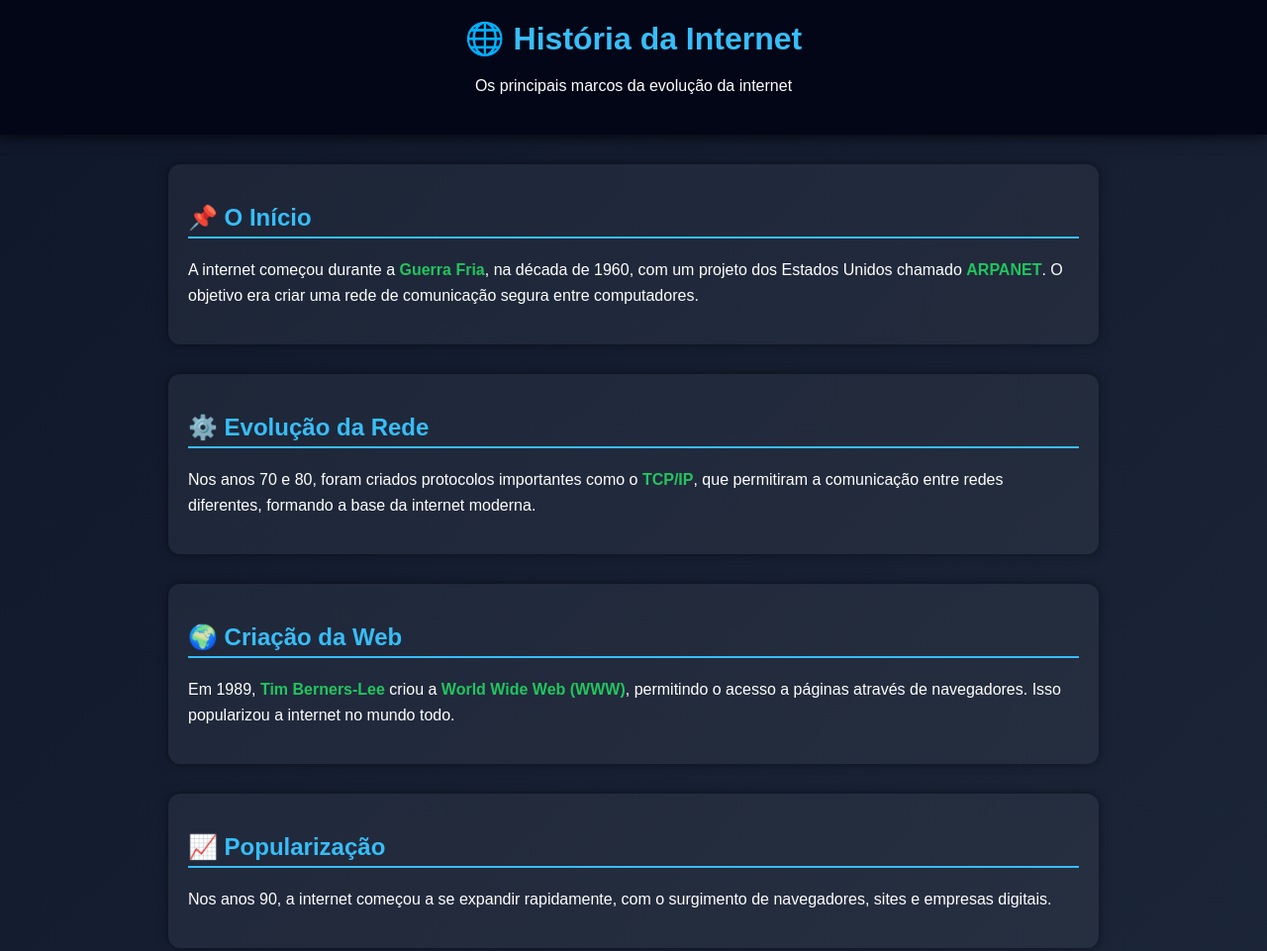
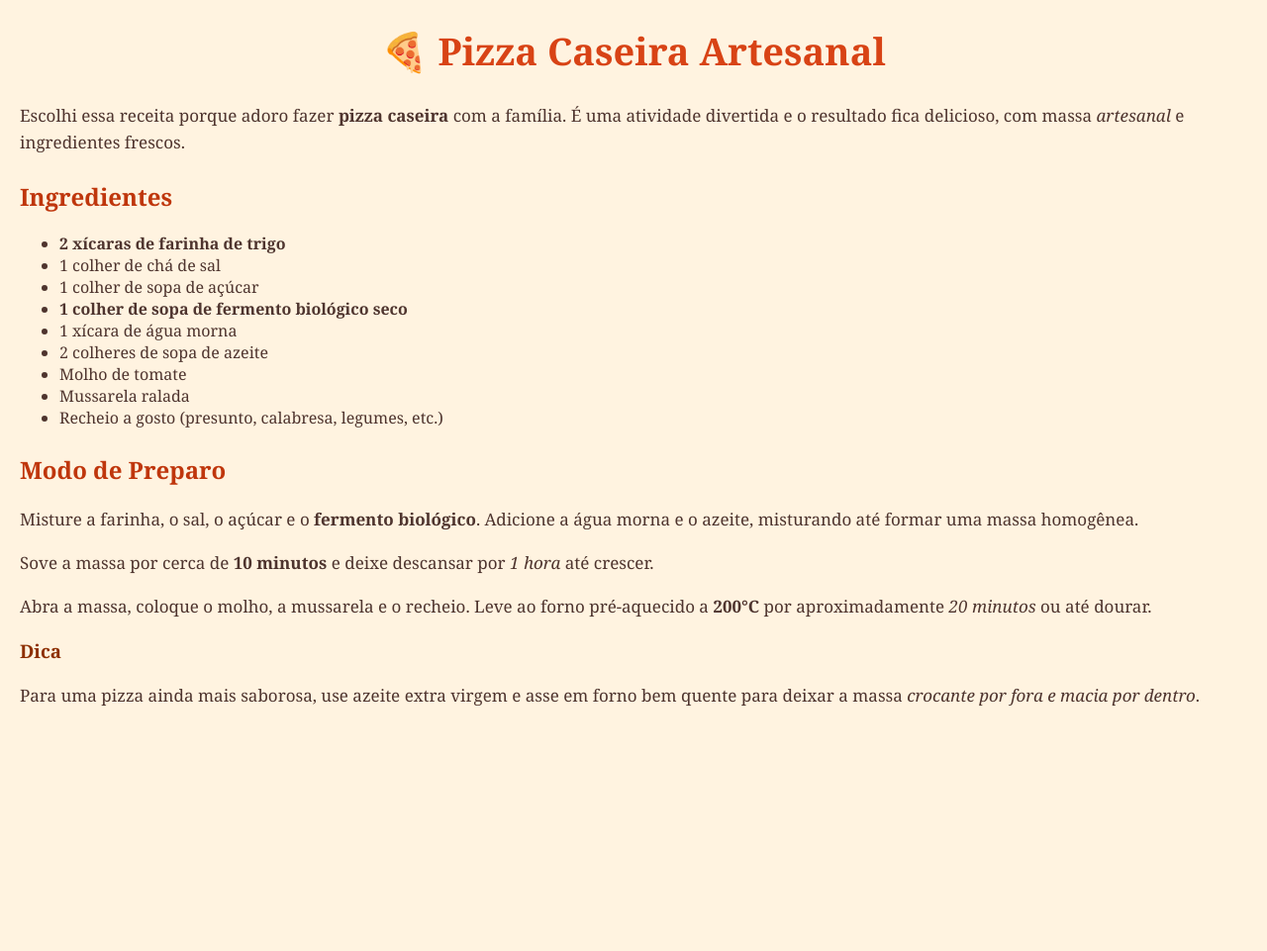
Before and after one commit to fellipehrcosta2008-web/aula1-ds, a plain HTML site: page index.html in a window 1280 px wide. Shown: the top 961 px of the page at 99% size. After the commit the page ends 800 px from the top, so only its background shows below. Drawn offline with Linux system fonts and the light colour scheme.

Commit message:
Add files via upload

```diff
--- a/index.html
+++ b/index.html
@@ -2,141 +2,92 @@
 <html lang="pt-br">
 <head>
 <meta charset="UTF-8">
-<meta name="viewport" content="width=device-width, initial-scale=1.0">
-<title>História da Internet</title>
+<title>Pizza Caseira</title>
 
 <style>
     body {
-        margin: 0;
-        font-family: Arial, Helvetica, sans-serif;
-        background: linear-gradient(135deg, #0f172a, #1e293b);
-        color: #fff;
+        font-family: 'Georgia', serif; /* fonte clássica */
+        background-color: #fff3e0;
+        color: #4e342e;
+        margin: 20px;
     }
 
-    header {
-        background: #020617;
-        padding: 20px;
+    h1 {
+        color: #d84315;
         text-align: center;
-        box-shadow: 0 0 15px #000;
-    }
-
-    header h1 {
-        margin: 0;
-        color: #38bdf8;
-    }
-
-    section {
-        max-width: 900px;
-        margin: 30px auto;
-        padding: 20px;
-        background: rgba(255,255,255,0.05);
-        border-radius: 12px;
-        box-shadow: 0 0 10px rgba(0,0,0,0.5);
+        font-size: 38px;
     }
 
     h2 {
-        color: #38bdf8;
-        border-bottom: 2px solid #38bdf8;
-        padding-bottom: 5px;
+        color: #bf360c;
+        margin-top: 25px;
+    }
+
+    h3 {
+        color: #8d2f00;
     }
 
     p {
+        font-size: 17px;
         line-height: 1.6;
     }
 
-    .linha-tempo {
-        border-left: 3px solid #38bdf8;
-        padding-left: 15px;
-        margin-top: 20px;
+    a {
+        color: #e64a19;
+        text-decoration: none;
     }
 
-    .item {
-        margin-bottom: 15px;
+    a:hover {
+        text-decoration: underline;
     }
-
-    footer {
-        text-align: center;
-        padding: 15px;
-        background: #020617;
-        margin-top: 30px;
-        font-size: 14px;
-        color: #94a3b8;
-    }
-
-    .destaque {
-        color: #22c55e;
-        font-weight: bold;
-    }
-
 </style>
 </head>
 
 <body>
 
-<header>
-    <h1>🌐 História da Internet</h1>
-    <p>Os principais marcos da evolução da internet</p>
-</header>
+<h1>🍕 Pizza Caseira Artesanal</h1>
 
-<section>
-    <h2>📌 O Início</h2>
 <p>
-        A internet começou durante a <span class="destaque">Guerra Fria</span>, na década de 1960,
-        com um projeto dos Estados Unidos chamado <span class="destaque">ARPANET</span>.
-        O objetivo era criar uma rede de comunicação segura entre computadores.
+Escolhi essa receita porque adoro fazer <strong>pizza caseira</strong> com a família.
+É uma atividade divertida e o resultado fica delicioso, com massa <em>artesanal</em>
+e ingredientes frescos.
 </p>
-</section>
 
-<section>
-    <h2>⚙️ Evolução da Rede</h2>
+<h2>Ingredientes</h2>
+<ul>
+    <li><strong>2 xícaras de farinha de trigo</strong></li>
+    <li>1 colher de chá de sal</li>
+    <li>1 colher de sopa de açúcar</li>
+    <li><strong>1 colher de sopa de fermento biológico seco</strong></li>
+    <li>1 xícara de água morna</li>
+    <li>2 colheres de sopa de azeite</li>
+    <li>Molho de tomate</li>
+    <li>Mussarela ralada</li>
+    <li>Recheio a gosto (presunto, calabresa, legumes, etc.)</li>
+</ul>
+
+<h2>Modo de Preparo</h2>
 <p>
-        Nos anos 70 e 80, foram criados protocolos importantes como o
-        <span class="destaque">TCP/IP</span>, que permitiram a comunicação entre redes diferentes,
-        formando a base da internet moderna.
+Misture a farinha, o sal, o açúcar e o <strong>fermento biológico</strong>.
+Adicione a água morna e o azeite, misturando até formar uma massa homogênea.
 </p>
-</section>
 
-<section>
-    <h2>🌍 Criação da Web</h2>
 <p>
-        Em 1989, <span class="destaque">Tim Berners-Lee</span> criou a
-        <span class="destaque">World Wide Web (WWW)</span>, permitindo o acesso a páginas através de navegadores.
-        Isso popularizou a internet no mundo todo.
+Sove a massa por cerca de <strong>10 minutos</strong> e deixe descansar por
+<em>1 hora</em> até crescer.
 </p>
-</section>
 
-<section>
-    <h2>📈 Popularização</h2>
 <p>
-        Nos anos 90, a internet começou a se expandir rapidamente,
-        com o surgimento de navegadores, sites e empresas digitais.
+Abra a massa, coloque o molho, a mussarela e o recheio.
+Leve ao forno pré-aquecido a <strong>200°C</strong> por aproximadamente
+<em>20 minutos</em> ou até dourar.
 </p>
-</section>
 
-<section>
-    <h2>🚀 Internet Hoje</h2>
+<h3>Dica</h3>
 <p>
-        Atualmente, a internet conecta bilhões de pessoas,
-        sendo essencial para comunicação, estudo, trabalho e entretenimento.
+Para uma pizza ainda mais saborosa, use azeite extra virgem e asse em forno bem quente
+para deixar a massa <em>crocante por fora e macia por dentro</em>.
 </p>
-</section>
-
-<section>
-    <h2>⏳ Linha do Tempo</h2>
-
-    <div class="linha-tempo">
-        <div class="item">1969 - Criação da ARPANET</div>
-        <div class="item">1983 - Surgimento do TCP/IP</div>
-        <div class="item">1989 - Criação da World Wide Web</div>
-        <div class="item">1990+ - Popularização da internet</div>
-        <div class="item">Hoje - Internet global</div>
-    </div>
-
-</section>
-
-<footer>
-    © 2026 - Página criada por você 🚀
-</footer>
 
 </body>
 </html>
```
Lines whose indentation alone changed are shown as unchanged.
